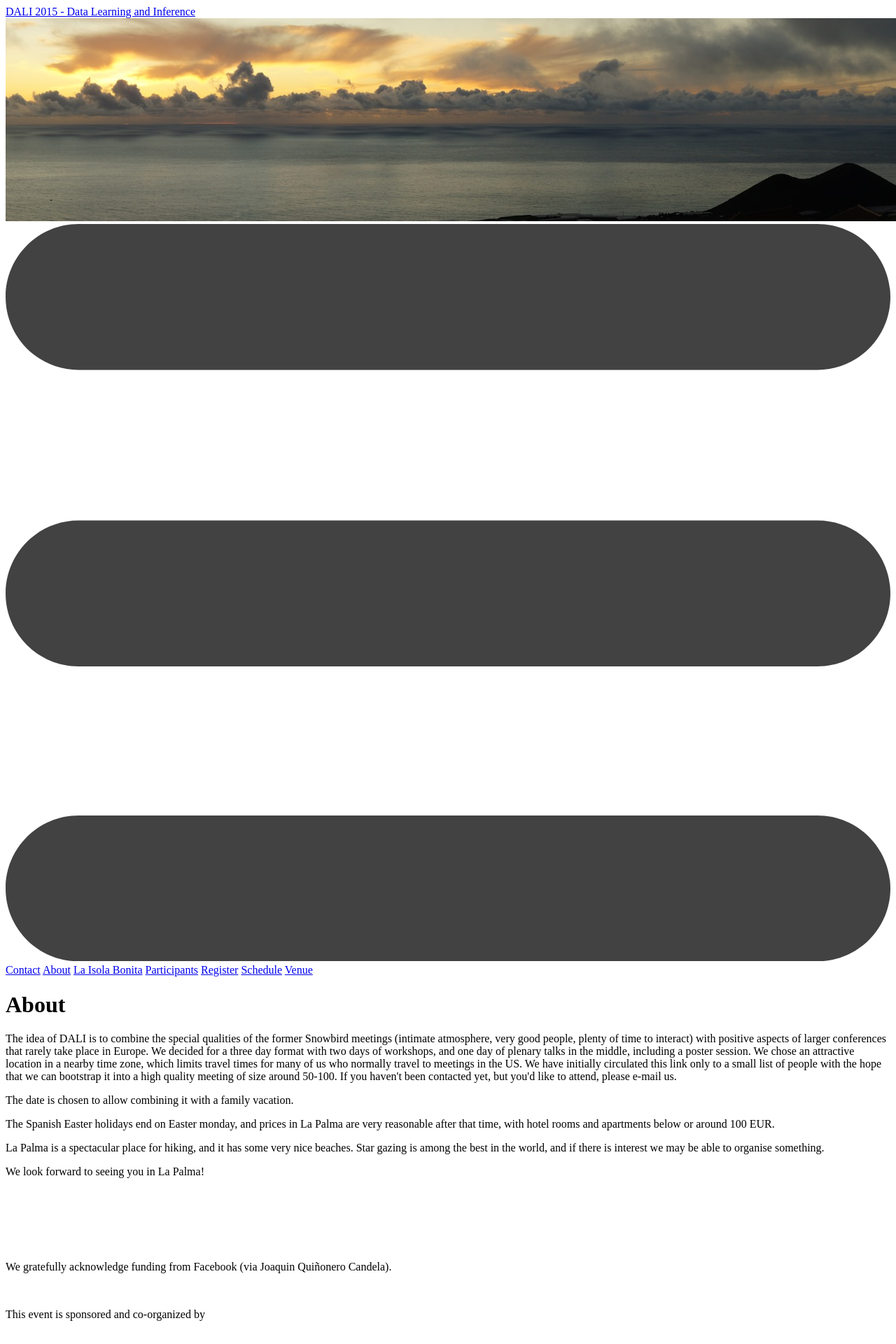
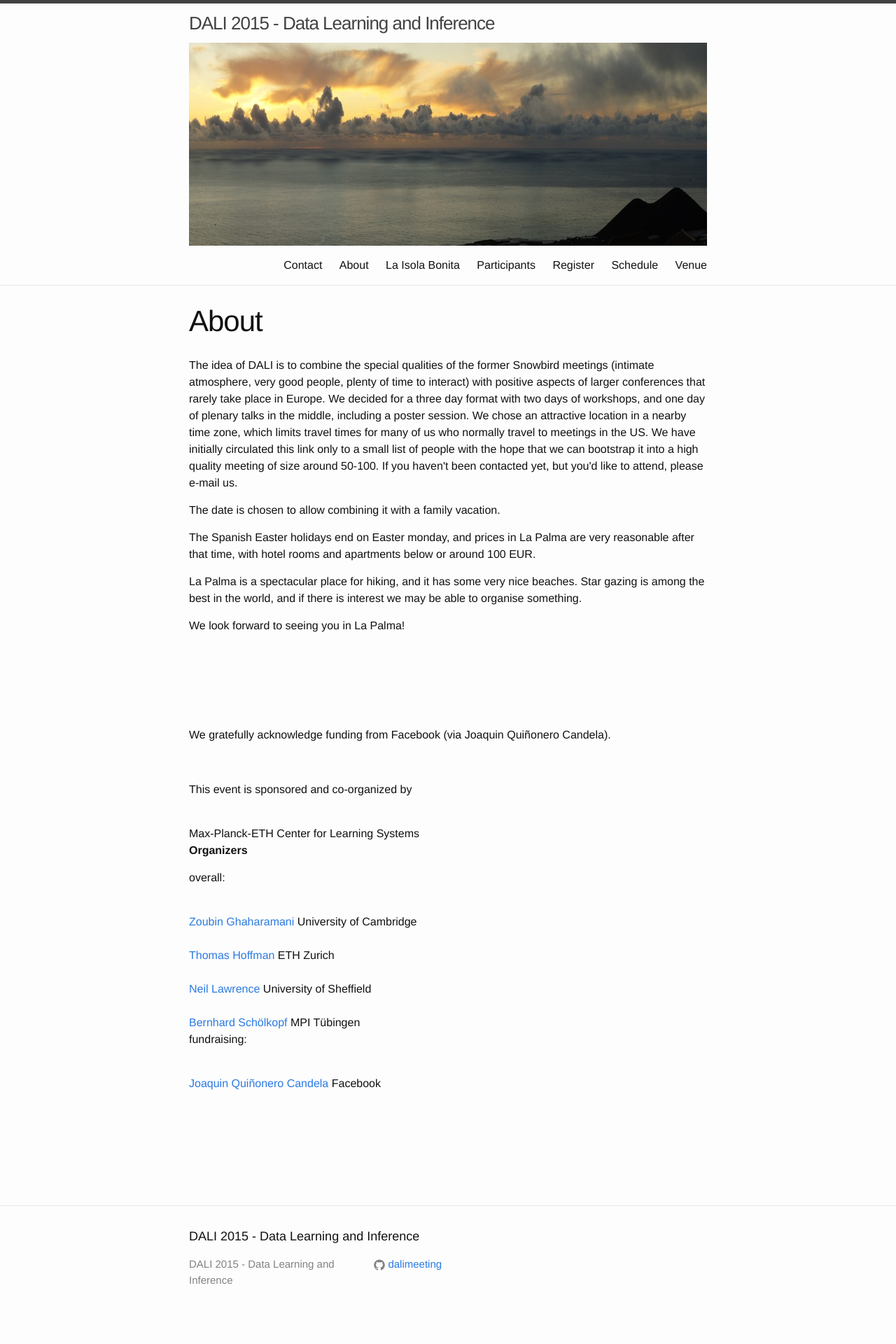
Before and after one commit to dalimeeting/dali2015, a Jekyll site: the page built from index.html, in a window 1280 px wide. Shown: the top 1920 px of the page at 70% size. Built offline with Jekyll 4.4.1, drawn with Linux system fonts in a browser that asks for light colours.

Commit message:
Revert to standard jekyll ... css and _sass

```diff
--- a/_config.yml
+++ b/_config.yml
@@ -32,7 +32,7 @@
     institute: Facebook
   sponsors:
   - name: Max-Planck-ETH Center for Learning Systems
-baseurl: "/dali2015" # the subpath of your site, e.g. /blog/
+baseurl: "/dali2015/" # the subpath of your site, e.g. /blog/
 url: "http://dalimeeting.github.io" # the base hostname & protocol for your site
 twitter_username:
 github_username:  dalimeeting
--- /dev/null
+++ b/css/main.scss
@@ -0,0 +1,52 @@
+---
+# Only the main Sass file needs front matter (the dashes are enough)
+---
+@charset "utf-8";
+
+
+
+// Our variables
+$base-font-family: Helvetica, Arial, sans-serif;
+$base-font-size:   16px;
+$small-font-size:  $base-font-size * 0.875;
+$base-line-height: 1.5;
+
+$spacing-unit:     30px;
+
+$text-color:       #111;
+$background-color: #fdfdfd;
+$brand-color:      #2a7ae2;
+
+$grey-color:       #828282;
+$grey-color-light: lighten($grey-color, 40%);
+$grey-color-dark:  darken($grey-color, 25%);
+
+// Width of the content area
+$content-width:    800px;
+
+$on-palm:          600px;
+$on-laptop:        800px;
+
+
+
+// Using media queries with like this:
+// @include media-query($on-palm) {
+//     .wrapper {
+//         padding-right: $spacing-unit / 2;
+//         padding-left: $spacing-unit / 2;
+//     }
+// }
+@mixin media-query($device) {
+    @media screen and (max-width: $device) {
+        @content;
+    }
+}
+
+
+
+// Import partials from `sass_dir` (defaults to `_sass`)
+@import
+        "base",
+        "layout",
+        "syntax-highlighting"
+;
```
